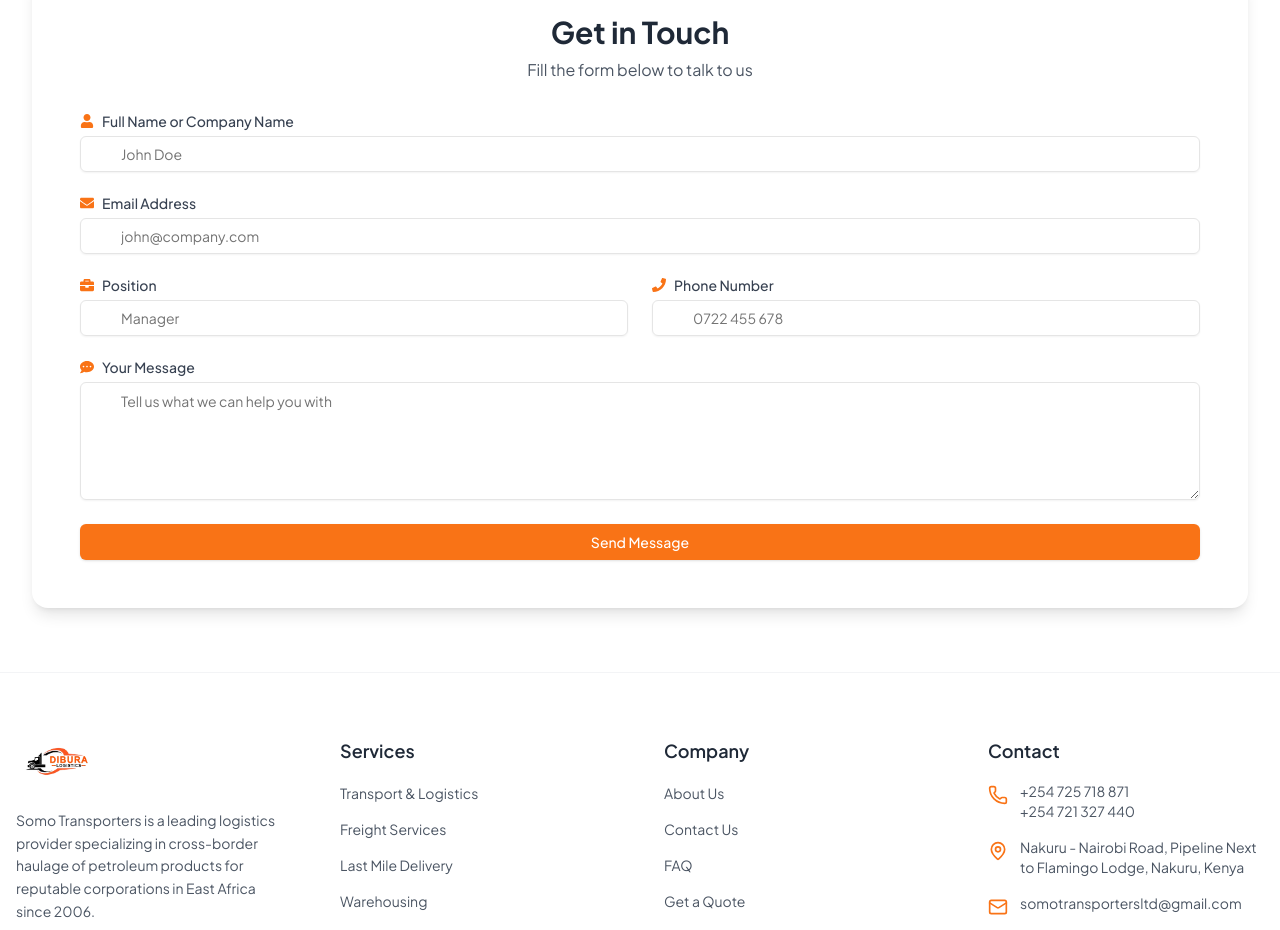
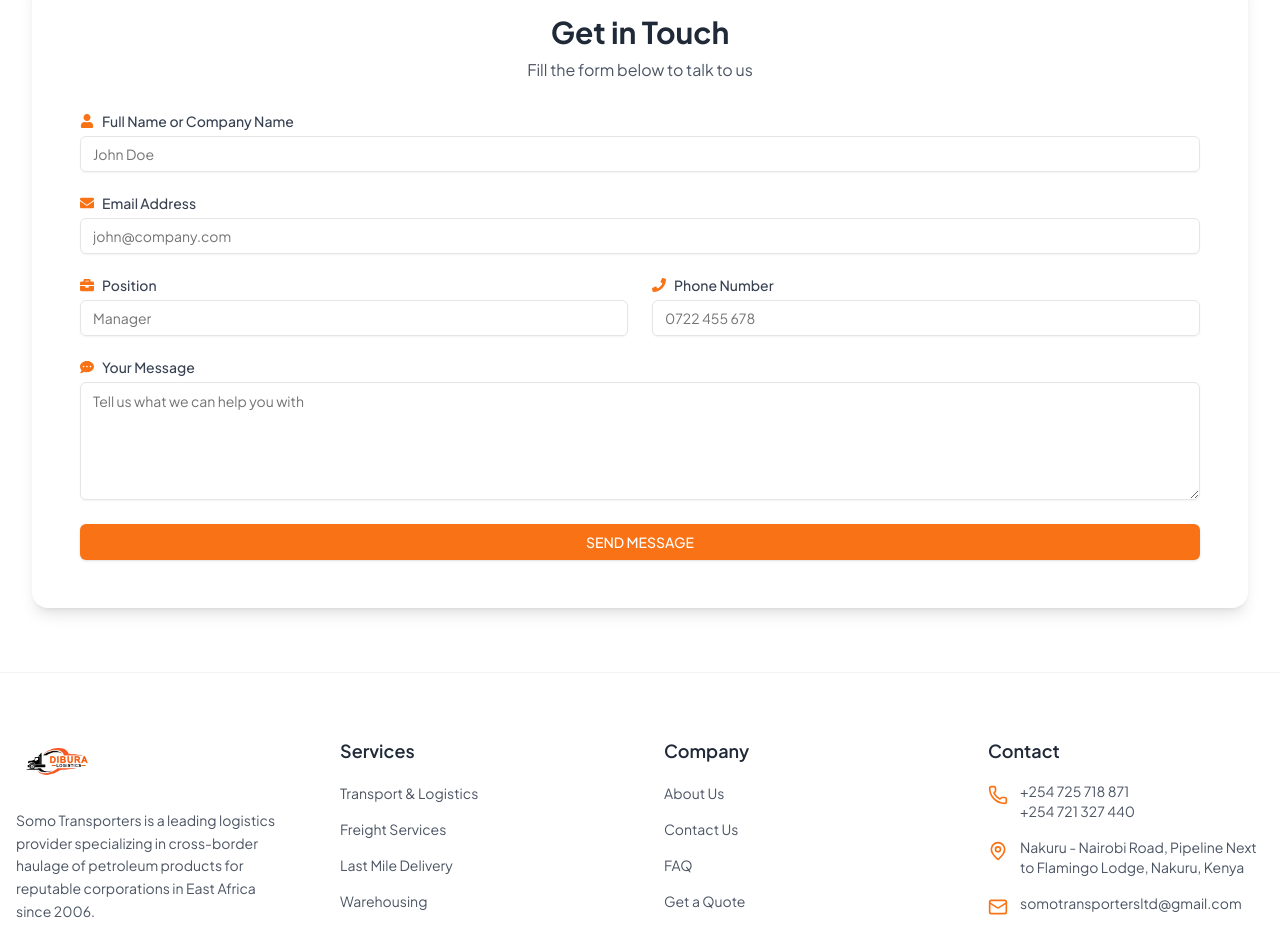
Before and after one commit to software-Codes/somo-transporters-webapp, a Next.js app: page /contact in a window 1280 px wide. Shown: the part 1020-1950 px from the top of the page. Built offline with nearby package versions, Linux system fonts and the light colour scheme.

Commit message:
refactor Contact Us page; implement custom useContactForm hook for form handling and validation

```diff
--- /dev/null
+++ b/src/app/contact/useContactForm.ts
@@ -0,0 +1,87 @@
+// useContactForm.ts
+import { useState } from "react";
+import emailjs from "@emailjs/browser";
+
+ export type ContactFormData = {
+  fullName: string;
+  email: string;
+  position: string;
+  phoneNumber: string;
+  message: string;
+};
+
+export const useContactForm = () => {
+  const [statusMessage, setStatusMessage] = useState<{
+    text: string;
+    isError: boolean;
+  }>({ text: "", isError: false });
+  const [loading, setLoading] = useState(false);
+
+  const formatContactMessage = (data: ContactFormData) => {
+    return `
+CONTACT FORM SUBMISSION DETAILS:
+
+CONTACT INFORMATION:
+- Name: ${data.fullName}
+- Email: ${data.email}
+- Position: ${data.position}
+- Phone: ${data.phoneNumber}
+
+MESSAGE:
+${data.message}
+`;
+  };
+
+  const handleSubmit = async (formData: ContactFormData) => {
+    // Validate all fields
+    const missingFields = Object.entries(formData)
+      .filter(([_, value]) => !value)
+      .map(([key]) => key);
+
+    if (missingFields.length > 0) {
+      setStatusMessage({
+        text: `Please fill in all required fields: ${missingFields.join(", ")}`,
+        isError: true,
+      });
+      return;
+    }
+
+    setLoading(true);
+
+    try {
+      const templateParams = {
+        to_name: "Somo Transporters",
+        from_name: formData.fullName,
+        message: formatContactMessage(formData),
+        reply_to: formData.email,
+        phone: formData.phoneNumber,
+        position: formData.position,
+      };
+
+      await emailjs.send(
+        "service_ak5633e",
+        "template_kjlgm0t",
+        templateParams,
+        "CIntmA5Pmdt-ViNny"
+      );
+
+      setStatusMessage({
+        text: "Message sent successfully! We'll respond within 24 hours.",
+        isError: false,
+      });
+
+      return true; // Indicate success for form reset
+    } catch (error) {
+      console.error("EmailJS error:", error);
+      setStatusMessage({
+        text: "Failed to send message. Please try again or contact us directly.",
+        isError: true,
+      });
+      return false;
+    } finally {
+      setLoading(false);
+    }
+  };
+
+  return { handleSubmit, statusMessage, loading };
+};
--- a/src/components/contact-us-page.tsx
+++ b/src/components/contact-us-page.tsx
@@ -11,19 +11,11 @@ import {
   FaBriefcase,
   FaCommentDots,
 } from "react-icons/fa";
-import emailjs from "@emailjs/browser";
-import { Label } from "./ui/label";
-import { Input } from "./ui/input";
-import { Textarea } from "./ui/textarea";
-import { Button } from "./ui/button";
-
-type ContactFormData = {
-  fullName: string;
-  email: string;
-  position: string;
-  phoneNumber: string;
-  message: string;
-};
+import { Label } from "@/components/ui/label";
+import { Input } from "@/components/ui/input";
+import { Textarea } from "@/components/ui/textarea";
+import { Button } from "@/components/ui/button";
+import { ContactFormData, useContactForm } from "@/app/contact/useContactForm";
 
 const ContactUsMainComponent = () => {
   const [formData, setFormData] = useState<ContactFormData>({
@@ -34,57 +26,7 @@ const ContactUsMainComponent = () => {
     message: "",
   });
 
-  const [statusMessage, setStatusMessage] = useState<{
-    text: string;
-    isError: boolean;
-  }>({
-    text: "",
-    isError: false,
-  });
-
-  const handleSubmit = async (e: React.FormEvent) => {
-    e.preventDefault();
-
-    // Validate all fields
-    const missingFields = Object.entries(formData)
-      .filter(([_, value]) => !value)
-      .map(([key]) => key);
-
-    if (missingFields.length > 0) {
-      setStatusMessage({
-        text: `Please fill in all required fields: ${missingFields.join(", ")}`,
-        isError: true,
-      });
-      return;
-    }
-
-    try {
-      await emailjs.send(
-        "service_ak5633e",
-        "template_kjlgm0t",
-        formData,
-        "CIntmA5Pmdt-ViNny"
-      );
-
-      setStatusMessage({
-        text: "Message sent successfully!",
-        isError: false,
-      });
-      setFormData({
-        fullName: "",
-        email: "",
-        position: "",
-        phoneNumber: "",
-        message: "",
-      });
-    } catch (error) {
-      console.error("Error sending message:", error);
-      setStatusMessage({
-        text: "Failed to send message. Please try again.",
-        isError: true,
-      });
-    }
-  };
+  const { handleSubmit, statusMessage, loading } = useContactForm();
 
   const handleChange = (
     e: React.ChangeEvent<HTMLInputElement | HTMLTextAreaElement>
@@ -93,6 +35,20 @@ const ContactUsMainComponent = () => {
       ...formData,
       [e.target.name]: e.target.value,
     });
+  };
+
+  const handleFormSubmit = async (e: React.FormEvent) => {
+    e.preventDefault();
+    const success = await handleSubmit(formData);
+    if (success) {
+      setFormData({
+        fullName: "",
+        email: "",
+        position: "",
+        phoneNumber: "",
+        message: "",
+      });
+    }
   };
 
   return (
@@ -125,7 +81,6 @@ const ContactUsMainComponent = () => {
       {/* Contact Info Section */}
       <div className="max-w-7xl mx-auto px-4 sm:px-6 lg:px-8 py-12 md:py-16">
         <div className="grid grid-cols-1 md:grid-cols-3 gap-8 md:gap-12">
-          {/* Address Card */}
           <div className="bg-white rounded-lg shadow-lg p-6 hover:shadow-xl transition-shadow duration-300">
             <div className="flex items-center mb-4">
               <div className="bg-orange-100 p-3 rounded-full">
@@ -144,7 +99,6 @@ const ContactUsMainComponent = () => {
             </p>
           </div>
 
-          {/* Contact Card */}
           <div className="bg-white rounded-lg shadow-lg p-6 hover:shadow-xl transition-shadow duration-300">
             <div className="flex items-center mb-4">
               <div className="bg-orange-100 p-3 rounded-full">
@@ -163,7 +117,6 @@ const ContactUsMainComponent = () => {
             </p>
           </div>
 
-          {/* Hours Card */}
           <div className="bg-white rounded-lg shadow-lg p-6 hover:shadow-xl transition-shadow duration-300">
             <div className="flex items-center mb-4">
               <div className="bg-orange-100 p-3 rounded-full">
@@ -192,8 +145,7 @@ const ContactUsMainComponent = () => {
             <p className="text-gray-600">Fill the form below to talk to us</p>
           </div>
 
-          <form onSubmit={handleSubmit} className="space-y-6">
-            {/* Full Name */}
+          <form onSubmit={handleFormSubmit} className="space-y-6">
             <div className="space-y-2">
               <Label
                 htmlFor="fullName"
@@ -208,11 +160,10 @@ const ContactUsMainComponent = () => {
                 value={formData.fullName}
                 onChange={handleChange}
                 placeholder="John Doe"
-                className="pl-10"
+                required
               />
             </div>
 
-            {/* Email */}
             <div className="space-y-2">
               <Label
                 htmlFor="email"
@@ -228,11 +179,10 @@ const ContactUsMainComponent = () => {
                 value={formData.email}
                 onChange={handleChange}
                 placeholder="john@company.com"
-                className="pl-10"
+                required
               />
             </div>
 
-            {/* Position & Phone Number */}
             <div className="grid grid-cols-1 md:grid-cols-2 gap-6">
               <div className="space-y-2">
                 <Label
@@ -248,7 +198,7 @@ const ContactUsMainComponent = () => {
                   value={formData.position}
                   onChange={handleChange}
                   placeholder="Manager"
-                  className="pl-10"
+                  required
                 />
               </div>
 
@@ -267,12 +217,11 @@ const ContactUsMainComponent = () => {
                   value={formData.phoneNumber}
                   onChange={handleChange}
                   placeholder="0722 455 678"
-                  className="pl-10"
+                  required
                 />
               </div>
             </div>
 
-            {/* Message */}
             <div className="space-y-2">
               <Label
                 htmlFor="message"
@@ -288,11 +237,10 @@ const ContactUsMainComponent = () => {
                 onChange={handleChange}
                 placeholder="Tell us what we can help you with"
                 rows={5}
-                className="pl-10"
+                required
               />
             </div>
 
-            {/* Status Message */}
             {statusMessage.text && (
               <p
                 className={`text-sm ${
@@ -306,8 +254,9 @@ const ContactUsMainComponent = () => {
             <Button
               type="submit"
               className="w-full bg-orange-500 hover:bg-orange-600 text-white"
+              disabled={loading}
             >
-              Send Message
+              {loading ? "SENDING..." : "SEND MESSAGE"}
             </Button>
           </form>
         </div>
```
